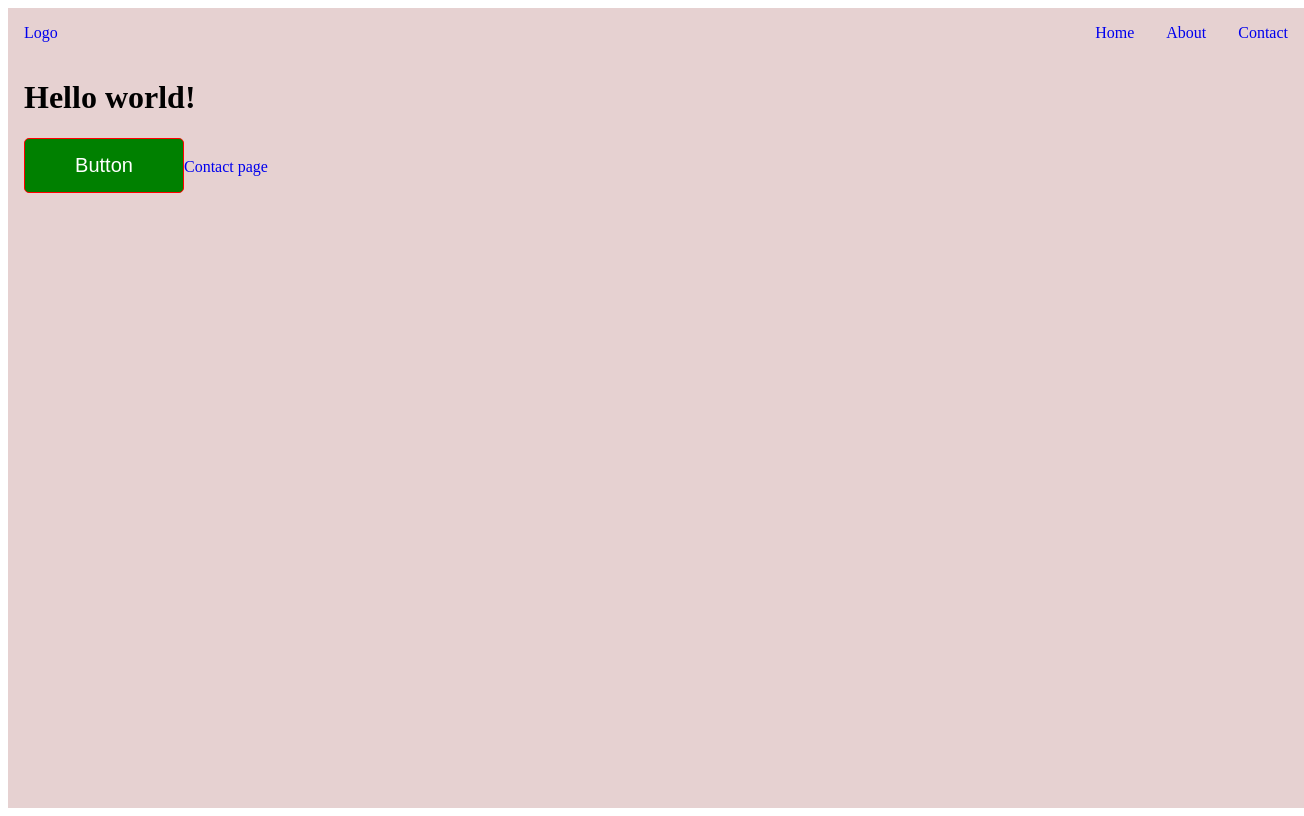
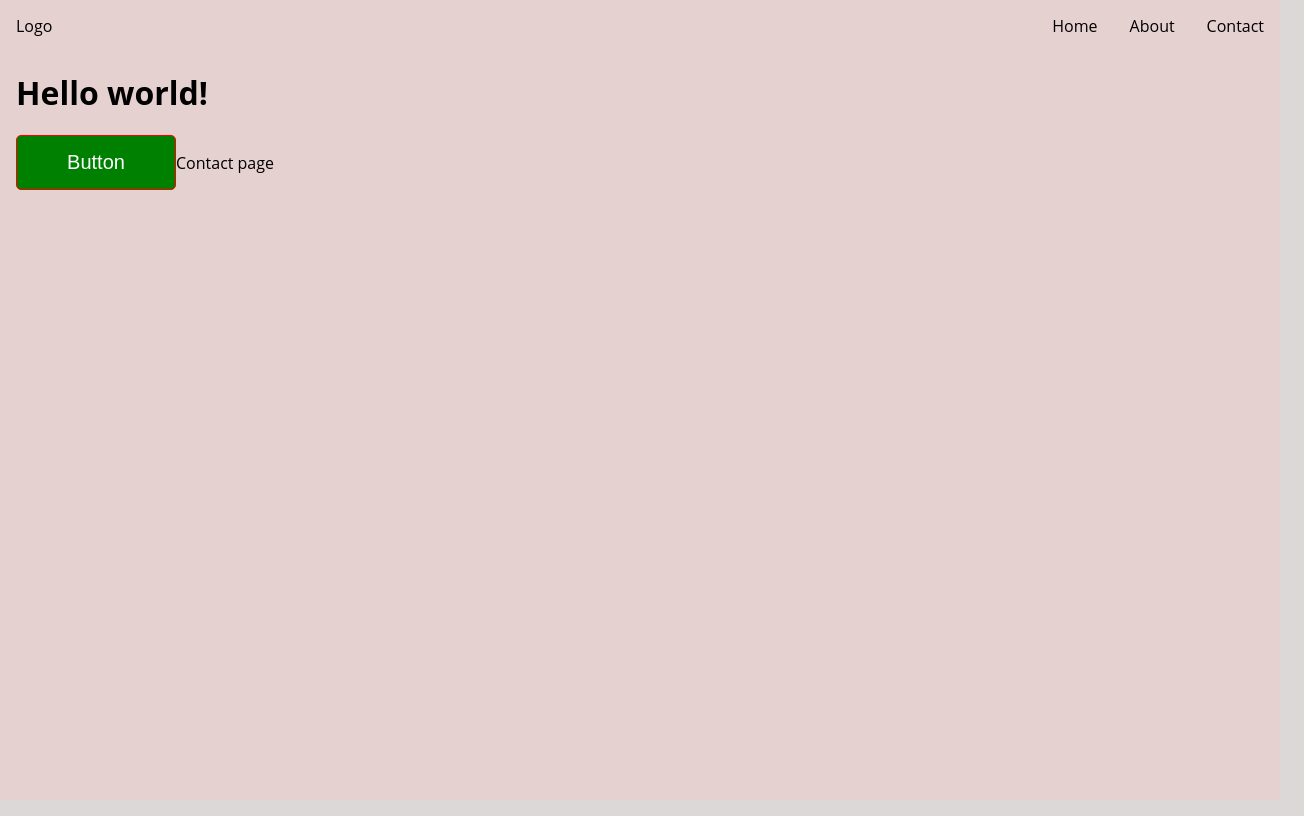
Before and after one commit to NikolovMartin/gatsby-template, a Gatsby site: page / in a window 1280 px wide. Shown: the whole page, 1304 px wide, since content can reach past the window. Built offline with nearby package versions, Linux system fonts and the light colour scheme; Gatsby itself is replaced by a stand-in of ours.

Commit message:
Add styles to main.scss

```diff
--- a/src/app.scss
+++ /dev/null
@@ -1,41 +0,0 @@
-@import '@src/settings';
-
-* {
-	box-sizing: border-box;
-
-	&::before,
-	&::after {
-		box-sizing: inherit;
-	}
-}
-
-html,
-body,
-#app,
-.o-wrapper {
-	height: 100%;
-}
-
-#app {
-	display: none;
-}
-
-body {
-	font-family: 'Open Sans', Helvetica, Tahoma, Arial, sans-serif;
-	font-size: 1rem;
-	line-height: 1.25;
-	background: red;
-	color: $color-base;
-}
-
-a {
-	color: inherit;
-	text-decoration: none;
-	transition: all $timing $easing;
-}
-
-img {
-	border: 0;
-	display: inline-block;
-	vertical-align: top;
-}
--- a/src/components/app/index.js
+++ b/src/components/app/index.js
@@ -1,6 +1,7 @@
 import * as React from 'react';
 
 import './index.scss';
+import '../../main.scss';
 
 export const App = ({ children }) => <div className="c-app">{children}</div>;
 
--- a/src/components/nav/index.js
+++ b/src/components/nav/index.js
@@ -7,15 +7,15 @@ export const Nav = () => {
 		<nav className="c-nav">
 			<ul>
 				<li>
-					<a href="#">Home</a>
+					<a href="/">Home</a>
 				</li>
 
 				<li>
-					<a href="#">About</a>
+					<a href="/about/">About</a>
 				</li>
 
 				<li>
-					<a href="#">Contact</a>
+					<a href="/contact/">Contact</a>
 				</li>
 			</ul>
 		</nav>
--- a/src/main.scss
+++ b/src/main.scss
@@ -0,0 +1,43 @@
+@import './styles/utilities/colors.scss';
+@import './styles/utilities/settings.scss';
+
+* {
+	box-sizing: border-box;
+
+	&::before,
+	&::after {
+		box-sizing: inherit;
+	}
+}
+
+html,
+body,
+#app,
+.o-wrapper {
+	height: 100%;
+}
+
+#app {
+	display: none;
+}
+
+body {
+	font-family: 'Open Sans', Helvetica, Tahoma, Arial, sans-serif;
+	font-size: 1rem;
+	line-height: 1.25;
+	background-color: rgba(209, 204, 204, 0.75);
+	color: $color-black;
+	margin: 0;
+}
+
+a {
+	color: inherit;
+	text-decoration: none;
+	transition: all 0.35s ease-in-out;
+}
+
+img {
+	border: 0;
+	display: inline-block;
+	vertical-align: top;
+}
--- a/src/styles/global.scss
+++ /dev/null
@@ -1,3 +0,0 @@
-body {
-	background-color: blue;
-}
```
